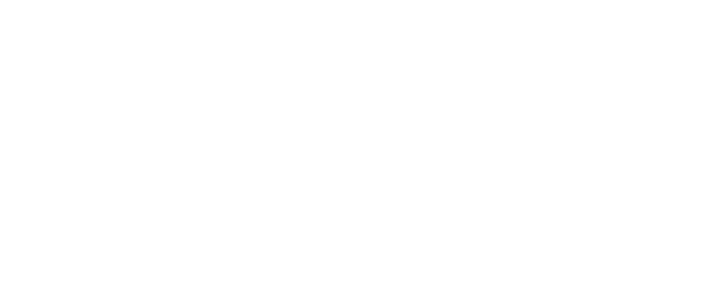
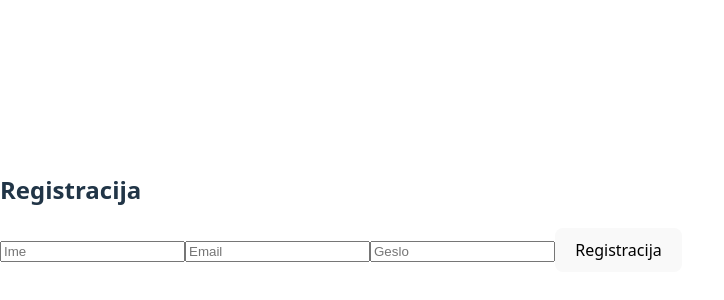
Before and after one commit to leodragic/Knjiznica, a React app in the folder frontend/: page /register in a window 1280 px wide. Before the commit this address had no page. Shown: the part 188-488 px from the top of the page, without its empty margins (0-724 px from the left). Built offline with nearby package versions, Linux system fonts and the light colour scheme; the HTML template or start-up script is replaced by a standard one.

Commit message:
implement user registration page

```diff
--- a/frontend/src/App.tsx
+++ b/frontend/src/App.tsx
@@ -1,11 +1,13 @@
 import { BrowserRouter, Routes, Route } from 'react-router-dom';
 import Login from './auth/Login';
+import Register from './auth/Register';
 
 function App() {
   return (
     <BrowserRouter>
       <Routes>
         <Route path="/login" element={<Login />} />
+        <Route path="/register" element={<Register />} />
       </Routes>
     </BrowserRouter>
   );
--- /dev/null
+++ b/frontend/src/auth/Register.tsx
@@ -0,0 +1,69 @@
+import { useState } from 'react';
+import api from '../api/axios';
+
+export default function Register() {
+  const [email, setEmail] = useState('');
+  const [password, setPassword] = useState('');
+  const [name, setName] = useState('');
+  const [error, setError] = useState('');
+  const [success, setSuccess] = useState('');
+
+  const submit = async (e: React.FormEvent) => {
+    e.preventDefault();
+    setError('');
+    setSuccess('');
+
+    try {
+      await api.post('/auth/register', {
+        email,
+        password,
+        name,
+      });
+
+      setSuccess('Registracija uspešna! Sedaj se lahko prijaviš.');
+      setEmail('');
+      setPassword('');
+      setName('');
+    } catch (err) {
+      console.error(err);
+      setError('Registracija ni uspela');
+    }
+  };
+
+  return (
+    <div>
+      <h2>Registracija</h2>
+
+      <form onSubmit={submit}>
+        <input
+          type="text"
+          placeholder="Ime"
+          value={name}
+          onChange={(e) => setName(e.target.value)}
+          required
+        />
+
+        <input
+          type="email"
+          placeholder="Email"
+          value={email}
+          onChange={(e) => setEmail(e.target.value)}
+          required
+        />
+
+        <input
+          type="password"
+          placeholder="Geslo"
+          value={password}
+          onChange={(e) => setPassword(e.target.value)}
+          required
+        />
+
+        <button type="submit">Registracija</button>
+      </form>
+
+      {error && <p style={{ color: 'red' }}>{error}</p>}
+      {success && <p style={{ color: 'green' }}>{success}</p>}
+    </div>
+  );
+}
```
